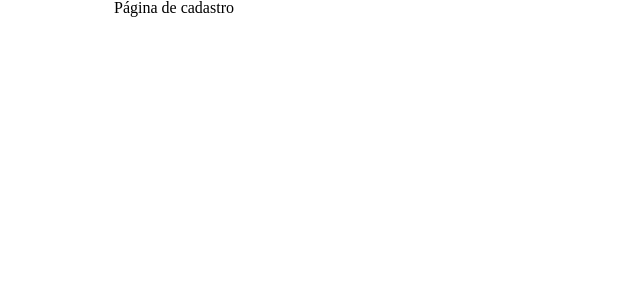
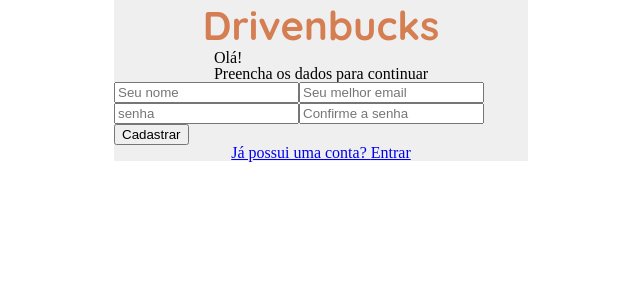
Before and after one commit to FlaviaBulad/projeto14-drivenbucks-front, a React (Create React App) app: page /sign-up in a window 1280 px wide. Shown: the top 300 px of the page, without its empty margins (319-959 px from the left). Built offline with nearby package versions, Linux system fonts and the light colour scheme.

Commit message:
feat: building sign-up page, missing style

```diff
--- a/package.json
+++ b/package.json
@@ -10,6 +10,7 @@
     "dom": "^0.0.3",
     "react": "^18.2.0",
     "react-dom": "^18.2.0",
+    "react-loader-spinner": "^5.1.5",
     "react-router-dom": "^6.3.0",
     "react-scripts": "5.0.1",
     "router": "^1.3.7",
--- /dev/null
+++ b/src/components/libs/Spinner.js
@@ -0,0 +1,7 @@
+import React from "react";
+
+import { ThreeDots } from "react-loader-spinner";
+
+export default function Spinner() {
+  return <ThreeDots height="10" color="white" ariaLabel="loading" />;
+}
--- a/src/components/pages/SignUp/SignUpPage.js
+++ b/src/components/pages/SignUp/SignUpPage.js
@@ -1,3 +1,121 @@
+import styled from "styled-components";
+import axios from "axios";
+import { useState } from "react";
+import { Link, useNavigate } from "react-router-dom";
+
+import Logo from "../../layout/Logo.js";
+import Spinner from "../../libs/Spinner.js";
+
 export default function SignUpPage() {
-  return <h1>Página de cadastro</h1>;
+  const signUpDataObject = {
+    name: "",
+    email: "",
+    password: "",
+    confirm_password: "",
+  };
+
+  const navigate = useNavigate();
+
+  const [signUpData, setSignUpData] = useState(signUpDataObject);
+  const [isLoading, setIsLoading] = useState(false); //loader spinner state
+
+  function OnChange(e) {
+    setSignUpData({ ...signUpData, [e.target.name]: e.target.value });
+  }
+
+  async function SignUpDataToAPI(e) {
+    //sending all the data to api and redirectioning user to sign-in page if successfull
+    e.preventDefault();
+    setIsLoading(true);
+
+    try {
+      await axios.post("https://drivenbucks.herokuapp.com/sign-up", {
+        ...signUpData,
+      });
+
+      setIsLoading(false);
+      alert("Cadastro criado com sucesso!");
+      navigate("/");
+    } catch (error) {
+      setIsLoading(false);
+      alert(`Erro ao cadastrar: ${error}`);
+    }
+  }
+
+  function BuildingSignUpForms() {
+    return (
+      <>
+        <Logo />
+        <h2>
+          Olá!
+          <p>Preencha os dados para continuar</p>
+        </h2>
+        <form onSubmit={SignUpDataToAPI}>
+          <input
+            type="text"
+            placeholder="Seu nome"
+            name="name"
+            onChange={OnChange}
+            value={signUpData.name}
+            required
+          />
+          <input
+            type="email"
+            placeholder="Seu melhor email"
+            name="email"
+            onChange={OnChange}
+            value={signUpData.email}
+            required
+          />
+
+          <input
+            type="password"
+            placeholder="senha"
+            name="password"
+            onChange={OnChange}
+            value={signUpData.password}
+            required
+          />
+          <input
+            type="password"
+            placeholder="Confirme a senha"
+            name="password_confirmation"
+            onChange={OnChange}
+            value={signUpData.password_confirmation}
+            required
+          />
+
+          <button type="submit" disabled={isLoading}>
+            {isLoading ? (
+              <Spinner
+                type="ThreeDots"
+                color="#FFFFFF"
+                height={50}
+                padding={50}
+                width={50}
+              />
+            ) : (
+              "Cadastrar"
+            )}
+          </button>
+        </form>
+
+        <Link to="/sign-in">
+          Já possui uma conta? <span>Entrar</span>
+        </Link>
+      </>
+    );
+  }
+
+  const signUpForms = BuildingSignUpForms();
+
+  return <Container>{signUpForms}</Container>; //renders everything on the page
 }
+
+const Container = styled.div`
+  display: flex;
+  flex-direction: column;
+  align-items: center;
+  justify-content: center;
+  background-color: #efefef;
+`;
--- a/src/components/pages/Welcome/WelcomePage.js
+++ b/src/components/pages/Welcome/WelcomePage.js
@@ -1,62 +1,67 @@
-import styled from "styled-components"
+import styled from "styled-components";
 import { Link } from "react-router-dom";
-import welcome from "../../../assets/images/layout/welcome.png"
+import welcome from "../../../assets/images/layout/welcome.png";
 export default function WelcomePage() {
   return (
     <Container>
       <h1>Drivenbucks</h1>
-      <img src={welcome} alt=""/>
+      <img src={welcome} alt="" />
       <div>
         <h2>Bem-vindo!</h2>
-        <p>Encontre as maiores delícias das cafeterias e receba no conforto da sua casa!</p>
-        <Link to="/sign-in/"><button>Começar</button></Link>
+        <p>
+          Encontre as maiores delícias das cafeterias e receba no conforto da
+          sua casa!
+        </p>
+        <Link to="/sign-in/">
+          <button>Começar</button>
+        </Link>
       </div>
     </Container>
   );
-};
+}
 
 const Container = styled.div`
-  background-color:#EFEFEF;
+  background-color: #efefef;
   display: flex;
   flex-direction: column;
   justify-content: center;
   align-items: center;
-  h1{
+  h1 {
     margin-top: 40px;
-    font: 700 40px 'Quicksand', sans-serif;
+    font: 700 40px "Quicksand", sans-serif;
     color: #d57e52;
-  };
-  img{
+  }
+  img {
     margin-top: 20px;
     max-width: 300px;
-  };
-  div{
-    background-color:#FFFFFF;
-    border-radius:20px;
+  }
+  div {
+    background-color: #ffffff;
+    border-radius: 20px;
     display: flex;
     flex-direction: column;
     justify-content: center;
     align-items: center;
-    padding:25px;
-    gap:20px;
-  };
-  h2{
-    font: 700 30px 'Quicksand', sans-serif;
+    padding: 25px;
+    gap: 20px;
+  }
+  h2 {
+    font: 700 30px "Quicksand", sans-serif;
     color: #654c41;
-  };
-  p{
-    font: 400 14px 'Quicksand', sans-serif;
+  }
+  p {
+    font: 400 14px "Quicksand", sans-serif;
     color: #545454;
     text-align: center;
-  };
-  button{
+  }
+  button {
     width: 150px;
     height: 40px;
     border-radius: 50px;
-    background-color:#654c41;
+    background-color: #654c41;
     border: none;
-    color: #FFFFFF;
-    font: 700 14px 'Quicksand', sans-serif;
+    color: #ffffff;
+    font: 700 14px "Quicksand", sans-serif;
   }
-`
+`;
 // #EFEFEF
```
Also changed, not shown: 1 other file (tests, documents, lock files or other folders).
